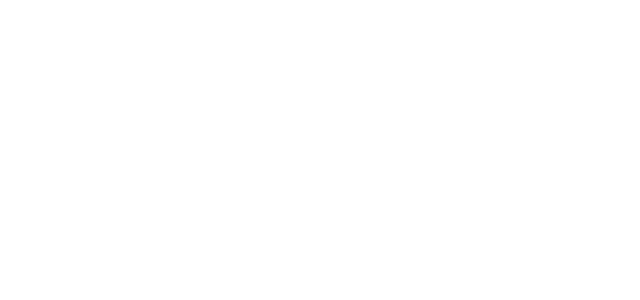
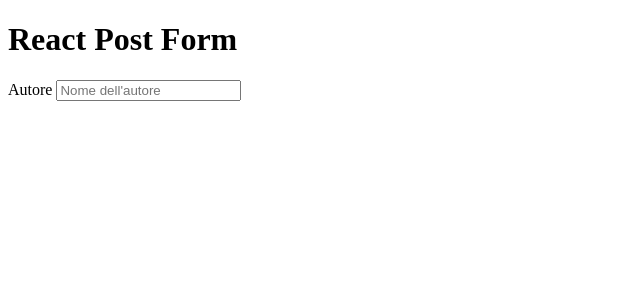
Before and after one commit to giorgiameffe/react-post-form, a React (Vite) app: page / in a window 1280 px wide. Shown: the top 300 px of the page, without its empty margins (0-640 px from the left). Built offline with nearby package versions, Linux system fonts and the light colour scheme.

Commit message:
feat: install axios, add useState and OnChange event function

```diff
--- a/package.json
+++ b/package.json
@@ -10,6 +10,7 @@
     "preview": "vite preview"
   },
   "dependencies": {
+    "axios": "^1.8.4",
     "react": "^19.0.0",
     "react-dom": "^19.0.0"
   },
--- a/src/App.jsx
+++ b/src/App.jsx
@@ -1,8 +1,39 @@
+// Hook
+import { useState } from "react";
+
 function App() {
+
+  // variabile di stato che corrisponde ad un oggetto
+  const [formPost, setFormPost] = useState({
+    author: '',
+    title: '',
+    body: '',
+    public: false
+  })
+
+  // funzione unica per la gestione dell'evento OnChange dei campi
+  function handleFormPost(event) {
+
+    setFormPost(formPost => ({
+      ...formPost,
+      [event.target.name]: event.target.value
+    }))
+  }
 
   return (
     <>
+      <h1>React Post Form</h1>
 
+      <div>
+        <label htmlFor="author-element">Autore </label>
+        <input
+          type="text"
+          id="author-element"
+          name="author"
+          value={formPost.author}
+          onChange={handleFormPost}
+          placeholder="Nome dell'autore" />
+      </div>
     </>
   )
 }
```
Also changed, not shown: 1 other file (tests, documents, lock files or other folders).
